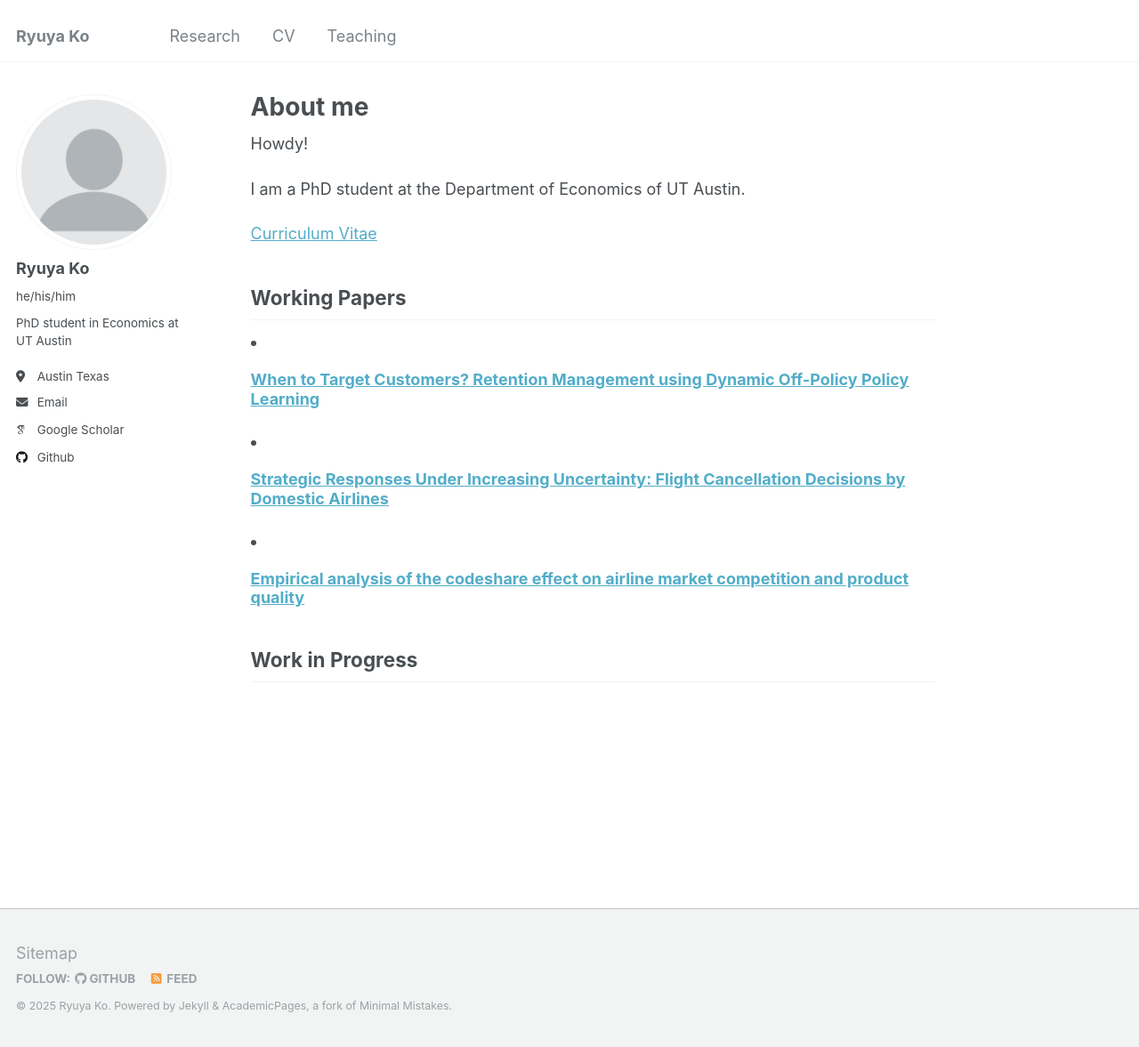
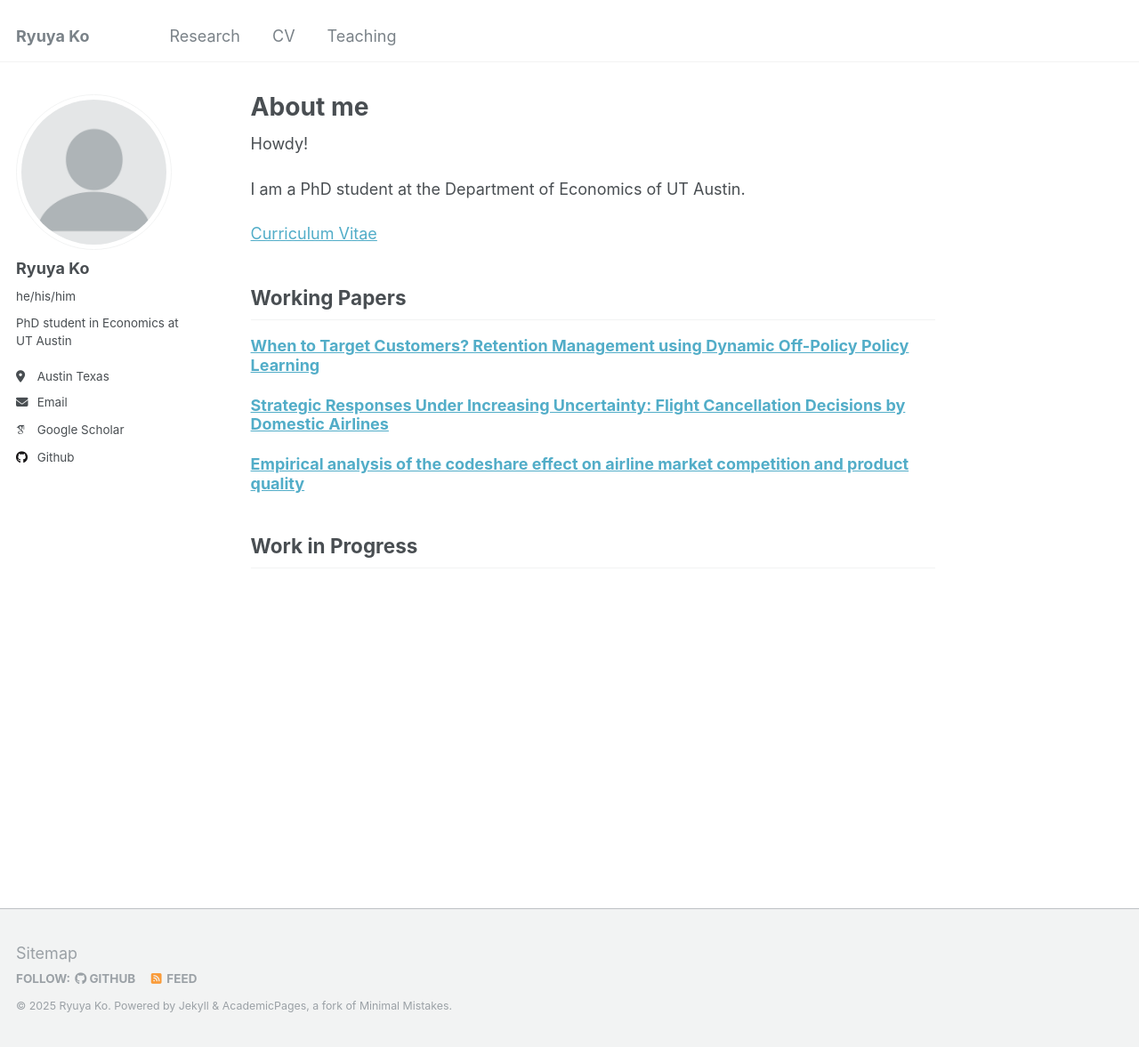
Before and after one commit to ryuya-ko/ryuya-ko.github.io, a Jekyll site: the page built from _pages/about.md, in a window 1280 px wide and 1177 px high. Shown: the whole window at 89% size. Built offline with Jekyll 4.4.1, drawn with Linux system fonts in a browser that asks for light colours; some web fonts are replaced.

Commit message:
Add new archive template for CV without list items

```diff
--- /dev/null
+++ b/_includes/archive-single-cv-no-li.html
@@ -0,0 +1,37 @@
+{% include base_path %}
+
+{% if post.header.teaser %}
+{% capture teaser %}{{ post.header.teaser }}{% endcapture %}
+{% else %}
+{% assign teaser = site.teaser %}
+{% endif %}
+
+{% if post.id %}
+{% assign title = post.title | markdownify | remove: "<p>" | remove: "</p>" %}
+{% else %}
+{% assign title = post.title %}
+{% endif %}
+
+<div class="{{ include.type | default: " list" }}__item">
+    <article class="archive__item" itemscope itemtype="http://schema.org/CreativeWork">
+        {% if include.type == "grid" and teaser %}
+        <div class="archive__item-teaser">
+            <img src={% if teaser contains "://" %} "{{ teaser }}" {% else %} "{{ teaser | prepend: " /images/" |
+                prepend: base_path }}" {% endif %} alt="">
+        </div>
+        {% endif %}
+        <h3 class="archive__item-title" itemprop="headline">
+            {% if post.link %}
+            <a href="{{ post.link }}">{{ title }}</a> <a href="{{ base_path }}{{ post.url }}" rel="permalink"><i
+                    class="fa fa-link" aria-hidden="true" title="permalink"></i><span
+                    class="sr-only">Permalink</span></a>
+            {% else %}
+            <a href="{{ base_path }}{{ post.url }}" rel="permalink">{{ title }}</a>
+            {% endif %}
+        </h3>
+        {% if post.read_time %}
+        <p class="page__meta"><i class="fa fa-clock-o" aria-hidden="true"></i> {% include read-time.html %}</p>
+        {% endif %}
+        {% if post.venue%}<p class="archive__item-excerpt" itemprop="description">{{ post.citation }}</p> {% endif %}
+    </article>
+</div>
--- a/_pages/about.md
+++ b/_pages/about.md
@@ -21,7 +21,7 @@ I am a PhD student at the Department of Economics of UT Austin.
 Working Papers
 ------
   <div>{% for post in site.publications reversed %}
-    {% include archive-single-cv.html %}
+    {% include archive-single-cv-no-li.html %}
   {% endfor %}</div>
 
 
```
